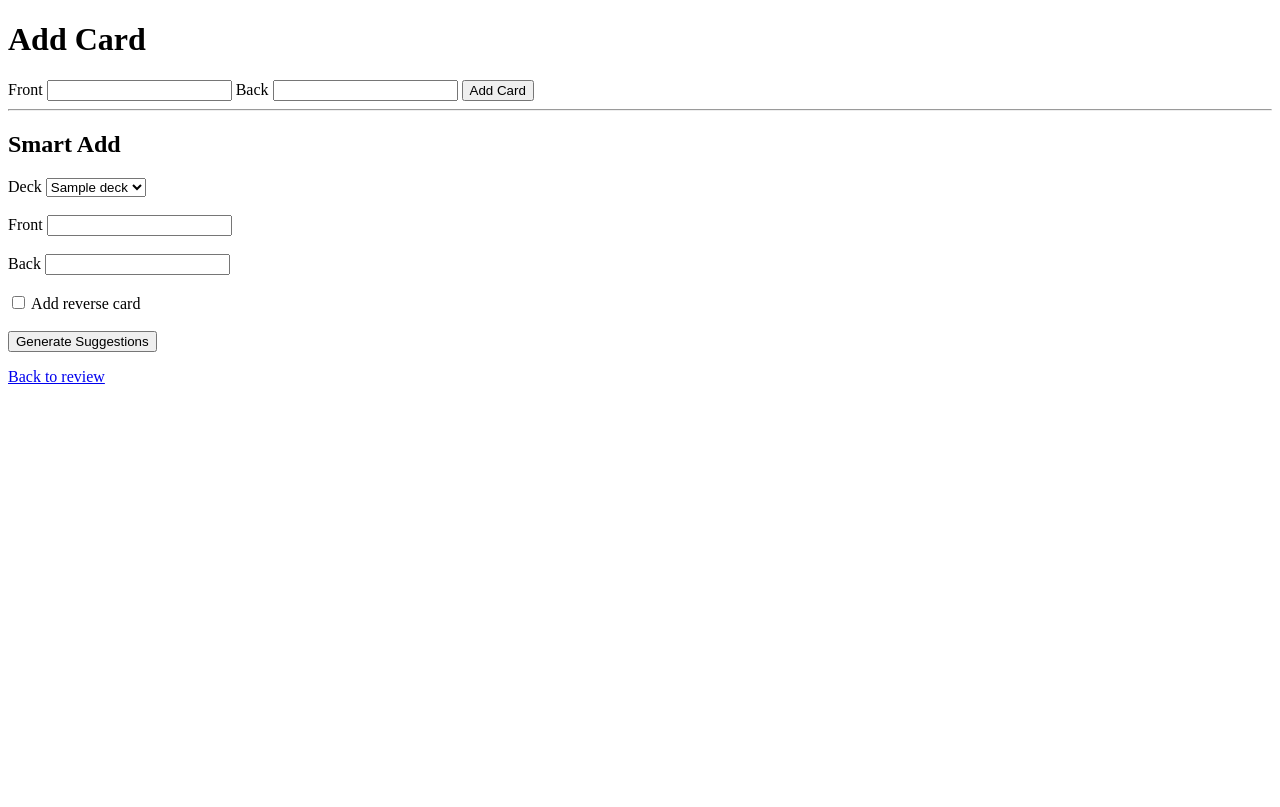
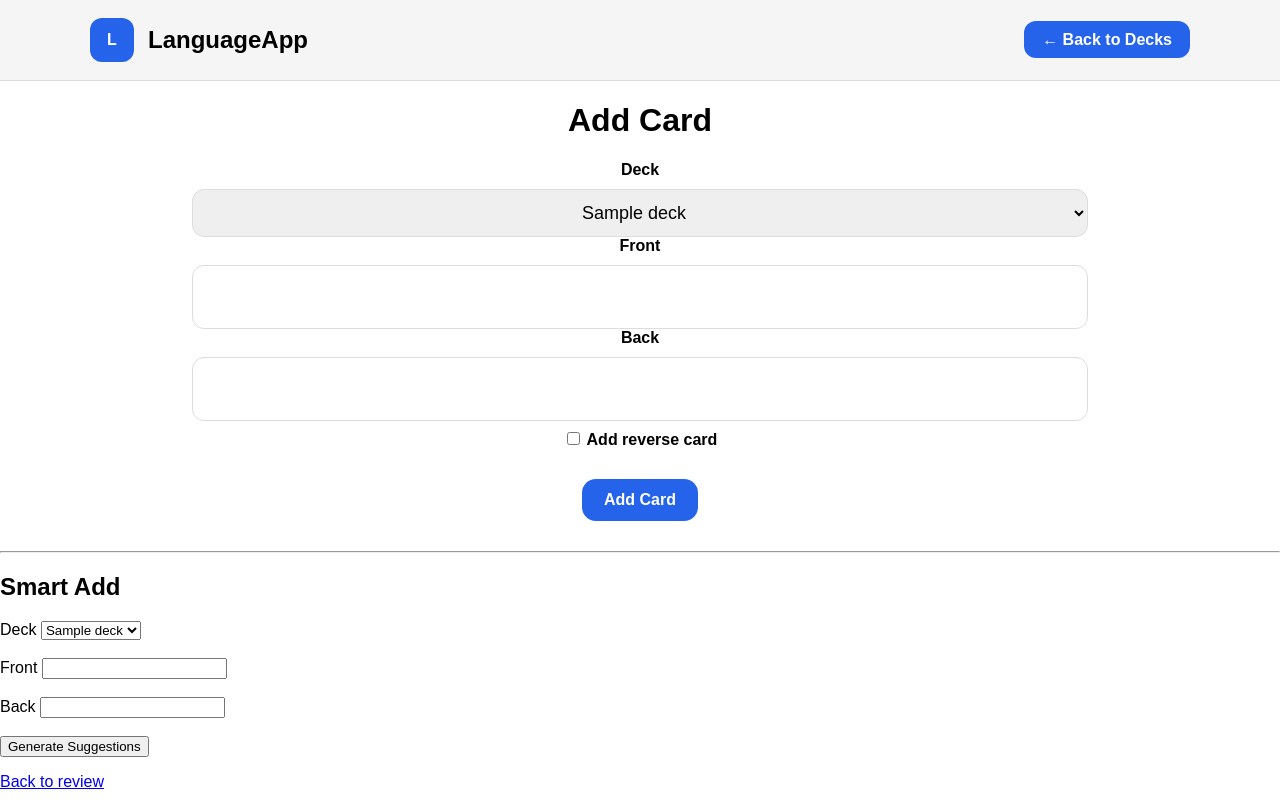
Before and after one commit to lewisbryan302-cloud/LanguageApp, a FastAPI app: page /add-card in a window 1280 px wide. Before the commit the page ends 384 px from the top, so only its background shows below. Run offline with FastAPI, Linux system fonts and the light colour scheme; a database or web service that is not in the repository returns one stand-in record (values such as "Sample title").

Commit message:
add_card_update

```diff
--- a/app.py
+++ b/app.py
@@ -213,7 +213,11 @@ def submit_answer(
 
 # --- Mechanism to add new flashcards ---
 @app.get("/add-card")
-def add_card_page(request: Request, deck_id: int | None = None):
+def add_card_page(
+    request: Request,
+    deck_id: int | None = None,
+    add_reverse: str | None = None
+):
     conn = get_connection()
     cursor = conn.cursor()
 
@@ -233,7 +237,8 @@ def add_card_page(request: Request, deck_id: int | None = None):
         "add_card.html",
         {
             "decks": decks,
-            "selected_deck_id": deck_id
+            "selected_deck_id": deck_id,
+            "add_reverse": add_reverse
         }
     )
 
@@ -263,7 +268,10 @@ def add_card(
     cursor.close()
     conn.close()
 
-    return RedirectResponse("/add-card", status_code=303)
+    return RedirectResponse(
+        f"/add-card?deck_id={deck_id}&add_reverse={add_reverse or ''}",
+        status_code=303
+    )
 
 # --- Mechanism to add new decks ---
 @app.get("/add-deck")
--- a/templates/add_card.html
+++ b/templates/add_card.html
@@ -2,20 +2,199 @@
 <html>
 <head>
     <title>Add Card</title>
+    <style>
+        body {
+            font-family: Arial, sans-serif;
+            margin: 0;
+            background: #ffffff;
+        }
+
+        .site-banner {
+            width: 100%;
+            background: #f5f5f5;
+            border-bottom: 1px solid #ddd;
+            padding: 18px 40px;
+            box-sizing: border-box;
+        }
+
+        .banner-content {
+            max-width: 1100px;
+            margin: 0 auto;
+            display: flex;
+            align-items: center;
+            justify-content: space-between;
+        }
+
+        .brand-section {
+            display: flex;
+            align-items: center;
+            gap: 14px;
+        }
+
+        .logo-placeholder {
+            width: 44px;
+            height: 44px;
+            border-radius: 12px;
+            background: #2563eb;
+            color: white;
+            display: flex;
+            align-items: center;
+            justify-content: center;
+            font-weight: bold;
+        }
+
+        .brand-name {
+            font-size: 24px;
+            font-weight: bold;
+        }
+
+        .banner-right {
+            color: #666;
+        }
+
+        .banner-button {
+            text-decoration: none;
+
+            background: #2563eb;
+            color: white;
+
+            padding: 10px 18px;
+
+            border-radius: 12px;
+
+            font-weight: bold;
+
+            transition: background 0.15s ease;
+        }
+
+        .banner-button:hover {
+            background: #1d4ed8;
+        }
+
+        .page {
+            max-width: 900px;
+            margin: 60px auto;
+            padding: 0 10px;
+        }
+
+        h1 {
+            text-align: center;
+        }
+
+        .add-card {
+            width: 70%;
+            min-height: 30px;
+
+            resize: none;
+
+            overflow: hidden;
+
+            padding: 12px;
+
+            font-size: 16px;
+
+            border-radius: 12px;
+
+            border: 1px solid #ddd;
+
+            box-sizing: border-box;
+
+            font-size: large;
+            text-align: center;
+
+            display: flex;
+            justify-content: center;
+            align-items: center;
+
+            margin: 0 auto -20px auto;
+        }
+
+        .add-label {
+            display: block;
+            text-align: center;
+            font-weight: bold;
+            margin: 20px auto 10px auto;
+        }
+
+        .add-card-button {
+            display: block;
+            margin: 30px auto;
+            padding: 12px 22px;
+            font-size: 16px;
+            border-radius: 14px;
+            border: #2563eb;
+            background: #2563eb;
+            color: white;
+            font-weight: bold;
+            transition: background 0.15s ease;}
+
+            .reverse-label {
+                display: block;
+                text-align: center;
+                margin: 28px auto 0 auto;
+                font-weight: bold;
+            }
+    </style>
 </head>
 <body>
+    <header class="site-banner">
+        <div class="banner-content">
+            <div class="brand-section">
+                <div class="logo-placeholder">L</div>
+                <div class="brand-name">LanguageApp</div>
+            </div>
+
+            <div class="banner-right">
+
+                <a href="/" class="banner-button">
+                    ← Back to Decks
+                </a>
+
+            </div>
+        </div>
+    </header>
     <h1>Add Card</h1>
 
-    <form method="post" action="/add-card">
-        <input type="hidden" name="deck_id" value="{{ selected_deck_id }}">
+    <form id="add-card-form" action="/add-card" method="post">
+        <label class="add-label">
+            Deck
+        </label>
 
-        <label>Front</label>
-        <input type="text" name="front" required>
+        <select name="deck_id" required class="add-card">
+            {% for deck in decks %}
+                <option
+                    value="{{ deck[0] }}"
+                    {% if selected_deck_id and deck[0] == selected_deck_id %}
+                        selected
+                    {% endif %}
+                >
+                    {{ deck[1] }}
+                </option>
+            {% endfor %}
+        </select>
 
-        <label>Back</label>
-        <input type="text" name="back" required>
+        <label class="add-label">Front</label>
+        <textarea name="front" class="add-card" required></textarea>
 
-        <button type="submit">Add Card</button>
+        <label class="add-label">Back</label>
+        <textarea name="back" class="add-card" required></textarea>
+
+        <label class="reverse-label">
+            <input
+                type="checkbox"
+                name="add_reverse"
+                value="yes"
+
+                {% if add_reverse == "yes" %}
+                    checked
+                {% endif %}
+            >
+            Add reverse card
+        </label>
+
+        <button type="submit" class="add-card-button">
+            Add Card
+        </button>
     </form>
 
     <hr>
@@ -71,17 +250,6 @@
 
         <br><br>
 
-        <label>
-            <input
-                type="checkbox"
-                name="add_reverse"
-                value="yes"
-            >
-
-            Add reverse card
-        </label>
-
-        <br><br>
 
         <button type="submit">
             Generate Suggestions
@@ -89,8 +257,24 @@
 
     </form>
 
+    <p><a href="/">Back to review</a></p>
 
+    <script>
+        const form = document.getElementById("add-card-form");
 
-    <p><a href="/">Back to review</a></p>
+        form.addEventListener("keydown", function(event) {
+            if (event.ctrlKey && event.key === "Enter") {
+                event.preventDefault();
+                form.requestSubmit();
+            }
+        });
+
+        document.querySelectorAll(".add-card").forEach(textarea => {
+            textarea.addEventListener("input", () => {
+                textarea.style.height = "auto";
+                textarea.style.height = textarea.scrollHeight + "px";
+            });
+        });
+    </script>
 </body>
 </html>
```
